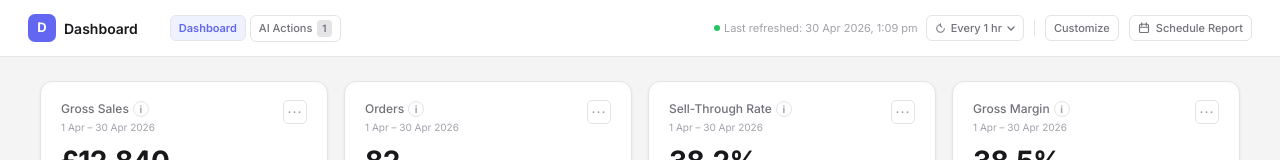
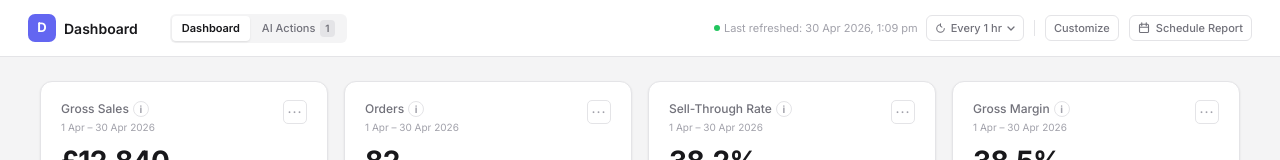
Before and after one commit to astroyan4739/uipath-merchandiser-dashboard, a React (Vite) app: page / in a window 1280 px wide. Shown: the top 160 px of the page. Built offline with nearby package versions, Linux system fonts and the light colour scheme.

Commit message:
Fix tabs: segmented control style (same as Top5/Bottom5 toggle)
Wrap both buttons in a shared bg container, active tab gets
surface bg + shadow, no border on individual buttons.

Co-Authored-By: Claude Sonnet 4.6 <noreply@anthropic.com>

```diff
--- a/src/App.tsx
+++ b/src/App.tsx
@@ -157,28 +157,30 @@ export default function App() {
             </div>
 
             {/* Tabs */}
-            <nav style={{ display: 'flex', alignItems: 'center', gap: 4 }}>
+            <nav style={{ display: 'flex', background: 'var(--bg)', borderRadius: 6, padding: 2, gap: 2 }}>
               {([['dashboard', 'Dashboard'], ['action', 'AI Actions']] as [Tab, string][]).map(([id, label]) => (
                 <button
                   key={id}
                   onClick={() => setActiveTab(id)}
                   style={{
                     display: 'flex', alignItems: 'center', gap: 5,
-                    padding: '4px 8px', borderRadius: 6,
-                    border: '1px solid var(--border)',
-                    background: activeTab === id ? 'var(--accent-bg)' : 'var(--surface)',
-                    color: activeTab === id ? 'var(--accent)' : 'var(--text-muted)',
+                    padding: '4px 10px', borderRadius: 4,
+                    border: 'none',
+                    background: activeTab === id ? 'var(--surface)' : 'transparent',
+                    boxShadow: activeTab === id ? 'var(--shadow-sm)' : 'none',
+                    color: activeTab === id ? 'var(--text)' : 'var(--text-muted)',
                     fontSize: 11, fontWeight: activeTab === id ? 600 : 500,
                     cursor: 'pointer',
                     transition: 'all 0.15s',
+                    whiteSpace: 'nowrap',
                   }}
                 >
                   {label}
                   {id === 'action' && (
                     <span style={{
                       fontSize: 10, fontWeight: 600,
-                      background: activeTab === id ? 'var(--accent)' : 'var(--border)',
-                      color: activeTab === id ? '#fff' : 'var(--text-muted)',
+                      background: activeTab === id ? 'var(--accent-bg)' : 'var(--border)',
+                      color: activeTab === id ? 'var(--accent)' : 'var(--text-muted)',
                       padding: '1px 5px',
                       borderRadius: 4,
                     }}>1</span>
```
